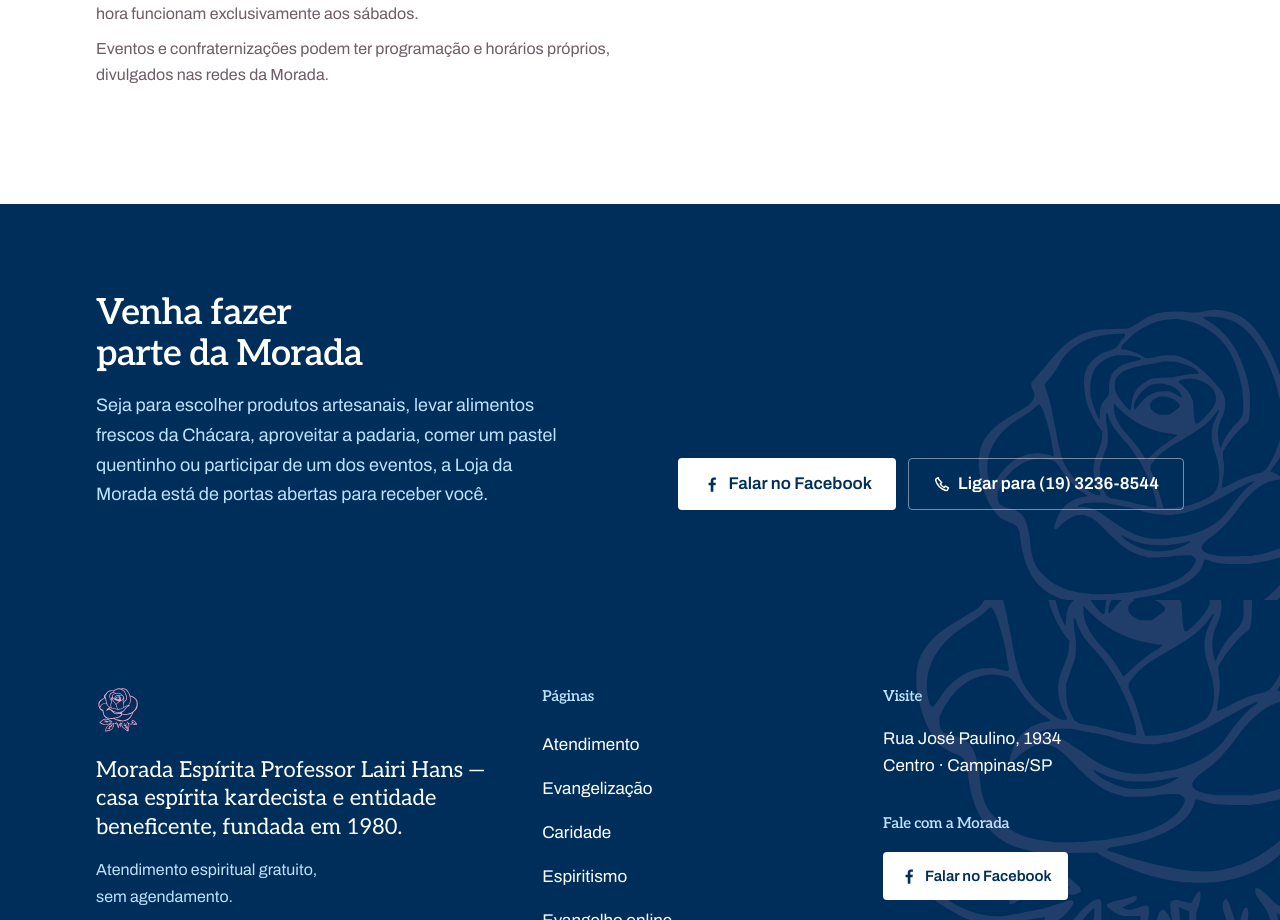
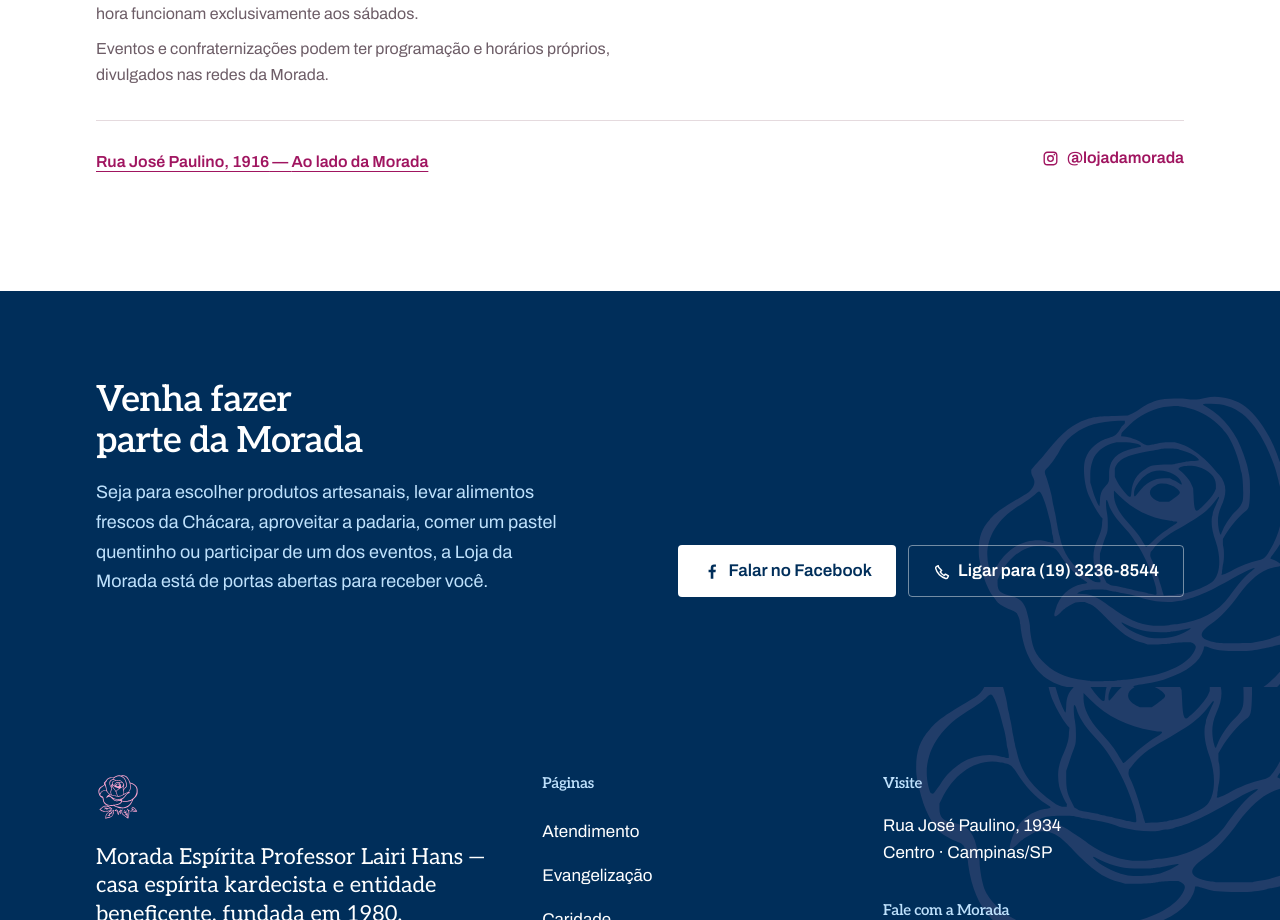
Before and after one commit to adrianomaringolo/morada-espirita-website, a Next.js app: page /pt/loja in a window 1280 px wide. Shown: the part 4440-5360 px from the top of the page. Built offline with nearby package versions, Linux system fonts and the light colour scheme; no server answers.

Commit message:
feat(shop): endereço e Instagram próprios da Loja
A Loja fica no 1916, ao lado da sede (1934), e tem Instagram próprio
(@lojadamorada) — adicionados na seção de horários da página.

```diff
--- a/src/components/pages/shop.tsx
+++ b/src/components/pages/shop.tsx
@@ -14,8 +14,14 @@ import {
 import { getDictionary } from "@/i18n/dictionaries";
 import { pathFor, type Locale } from "@/i18n/config";
 import { images } from "@/content/images";
-import { site } from "@/content/site";
-import { FacebookGlyph, PhoneGlyph, facebookLink, phoneLink } from "@/components/channels";
+import { site, shopMapsPlaceUrl } from "@/content/site";
+import {
+  FacebookGlyph,
+  InstagramGlyph,
+  PhoneGlyph,
+  facebookLink,
+  phoneLink,
+} from "@/components/channels";
 
 /**
  * Uma imagem por oferta, na mesma ordem de `t.shop.offerings` — ver o
@@ -192,6 +198,26 @@ export function ShopPage({ locale }: { locale: Locale }) {
           <p className="mt-2 max-w-[58ch] text-[length:var(--text-small)] text-muted">
             {t.shop.scheduleEventsNote}
           </p>
+
+          <div className="mt-8 flex flex-col gap-4 border-t border-line pt-6 sm:flex-row sm:items-baseline sm:justify-between">
+            <a
+              href={shopMapsPlaceUrl}
+              target="_blank"
+              rel="noreferrer"
+              className="text-[length:var(--text-small)] font-semibold text-primary underline decoration-1 underline-offset-4 hover:text-primary-hover hover:decoration-2"
+            >
+              {site.shop.address.street} — {site.shop.address.note}
+            </a>
+            <a
+              href={site.shop.instagram}
+              target="_blank"
+              rel="noreferrer"
+              className="inline-flex items-center gap-2 text-[length:var(--text-small)] font-semibold text-primary no-underline hover:text-primary-hover hover:underline hover:underline-offset-4"
+            >
+              <InstagramGlyph size={17} />
+              {site.shop.instagramHandle}
+            </a>
+          </div>
         </div>
       </Section>
 
--- a/src/content/site.ts
+++ b/src/content/site.ts
@@ -76,10 +76,19 @@ export const site = {
    * Loja da Morada. Segunda a sexta é um horário só; aos sábados a loja abre
    * mais cedo e é o único dia em que a Feira da Chácara, a Padaria e os
    * pastéis fritos na hora funcionam.
+   *
+   * Endereço próprio, ao lado da sede (que fica no 1934): a Loja tem porta
+   * e número diferentes, por isso não usa `site.address`.
    */
   shop: {
     weekdays: { opens: "09:00", closes: "17:00" },
     saturday: { opens: "08:00", closes: "17:00" },
+    address: {
+      street: "Rua José Paulino, 1916",
+      note: "Ao lado da Morada",
+    },
+    instagram: "https://www.instagram.com/lojadamorada/",
+    instagramHandle: "@lojadamorada",
   },
 
   /**
@@ -107,6 +116,12 @@ export const mapsQuery = encodeURIComponent(
 export const mapsDirectionsUrl = `https://www.google.com/maps/dir/?api=1&destination=${mapsQuery}`;
 export const mapsPlaceUrl = `https://www.google.com/maps/search/?api=1&query=${mapsQuery}`;
 
+/** Mesma lógica de `mapsPlaceUrl`, para o endereço próprio da Loja. */
+const shopMapsQuery = encodeURIComponent(
+  `${site.shop.address.street}, ${site.address.district}, ${site.address.city} - ${site.address.state}`,
+);
+export const shopMapsPlaceUrl = `https://www.google.com/maps/search/?api=1&query=${shopMapsQuery}`;
+
 /** OpenStreetMap embed — sem cookies de terceiros, sem chave de API. */
 const bboxPad = 0.004;
 export const osmEmbedUrl =
```
